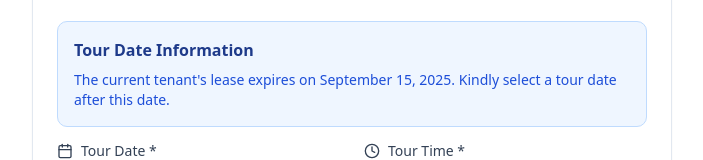
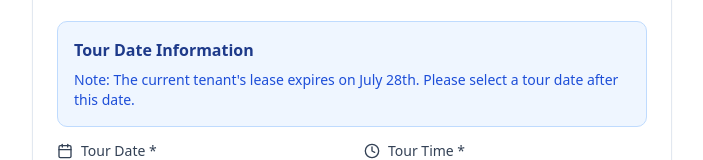
Before and after one commit to Abdibaye/tenant_project, a Next.js app: page /apply/step4 in a window 1280 px wide. Shown: the part 352-512 px from the top of the page, without its empty margins (288-991 px from the left). Built offline with nearby package versions, Linux system fonts and the light colour scheme.

Commit message:
temporarly static

```diff
--- a/src/app/admin/dashboard/page.tsx
+++ b/src/app/admin/dashboard/page.tsx
@@ -34,7 +34,7 @@ export default function AdminDashboard() {
     zelleEmail: "",
     zelleName: "",
     cashAppTag: "",
-    tourDateDescription: "The current tenant's lease expires on September 15, 2025. Kindly select a tour date after this date.",
+    tourDateDescription: "Note: The current tenant's lease expires on July 28th. Please select a tour date after this date.",
     paymentInstructions: {
       zelle: {
         email: "payments@example.com",
@@ -43,8 +43,8 @@ export default function AdminDashboard() {
       cashApp: {
         cashtag: "$PinnaclePropertyManagement"
       },
-      applicationFee: 0,
-      refundAmount: 150
+      applicationFee: 99,
+      refundAmount: 75
     }
   })
   const [saved, setSaved] = useState(false)
--- a/src/app/apply/step4/page.tsx
+++ b/src/app/apply/step4/page.tsx
@@ -38,11 +38,11 @@ export default function Step4() {
       try {
         const settings = JSON.parse(savedSettings)
         // Set the tour date description with a default value if not found
-        const description = settings.tourDateDescription || "The current tenant's lease expires on September 15, 2025. Kindly select a tour date after this date."
+        const description = settings.tourDateDescription || "Note: The current tenant's lease expires on July 28th. Please select a tour date after this date."
         setTourDateDescription(description)
 
         // Extract date from description using a more robust regex
-        const dateMatch = description.match(/expires on ([A-Za-z]+ \d{1,2}, \d{4})/i)
+        const dateMatch = description.match(/expires on ([A-Za-z]+ \d{1,2})/i)
         if (dateMatch) {
           try {
             const expiryDate = new Date(dateMatch[1])
@@ -66,12 +66,12 @@ export default function Step4() {
       } catch (error) {
         console.error("Error parsing settings:", error)
         // Set default values if there's an error
-        setTourDateDescription("The current tenant's lease expires on September 15, 2025. Kindly select a tour date after this date.")
+        setTourDateDescription("Note: The current tenant's lease expires on July 28th. Please select a tour date after this date.")
         setDefaultMinDate()
       }
     } else {
       // Set default values if no settings found
-      setTourDateDescription("The current tenant's lease expires on September 15, 2025. Kindly select a tour date after this date.")
+      setTourDateDescription("Note: The current tenant's lease expires on July 28th. Please select a tour date after this date.")
       setDefaultMinDate()
     }
   }, [])
--- a/src/app/apply/step5/page.tsx
+++ b/src/app/apply/step5/page.tsx
@@ -34,8 +34,8 @@ export default function Step5() {
   const { formData, setFormData, clearFormData } = useApplicationStore()
   const [isSubmitting, setIsSubmitting] = useState(false)
   const [paymentInfo, setPaymentInfo] = useState({
-    applicationFee: 200,
-    refundAmount: 150,
+    applicationFee: 99,
+    refundAmount: 75,
     zelle: {
       email: "payments@example.com",
       name: "Pinnacle Property Management"
@@ -54,8 +54,8 @@ export default function Step5() {
 
         // Ensure payment instructions exist with default values
         const defaultPaymentInfo = {
-          applicationFee: 200,
-          refundAmount: 150,
+          applicationFee: 99,
+          refundAmount: 75,
           zelle: {
             email: "payments@example.com",
             name: "Pinnacle Property Management"
--- a/src/lib/store.ts
+++ b/src/lib/store.ts
@@ -32,7 +32,7 @@ interface FormData {
   hasConsent: string
 
   // Step 4 - Tour Schedule
-  tourDate: string
+  tourDate: string | null
   tourTime: string
 
   // Step 5 - Payment
@@ -78,7 +78,7 @@ const initialFormData: FormData = {
   hasConsent: "",
 
   // Step 4
-  tourDate: "",
+  tourDate: null,
   tourTime: "",
 
   // Step 5
```
